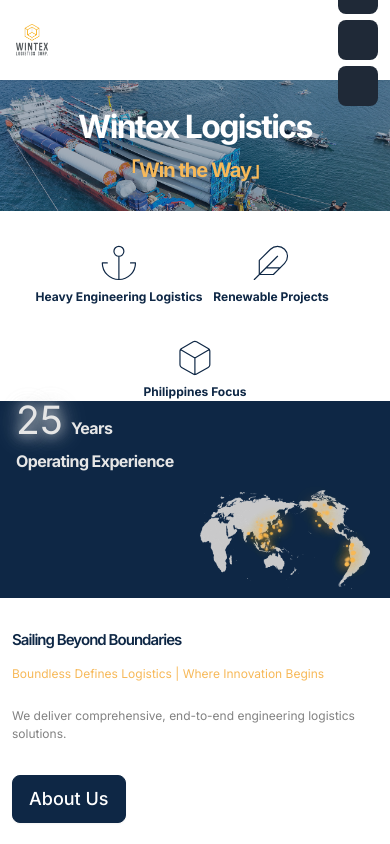
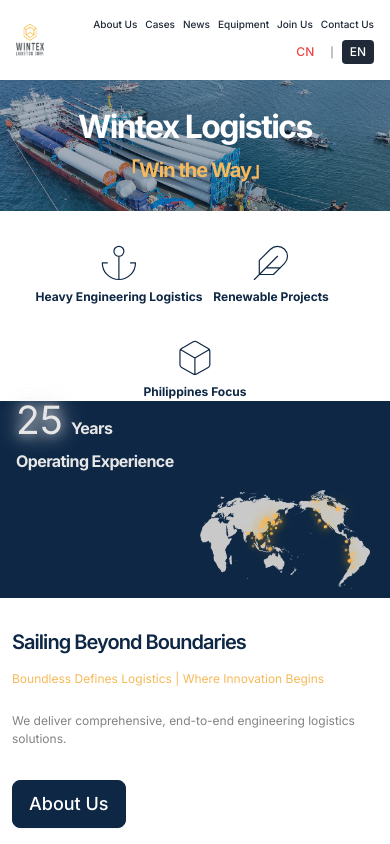
Before and after one commit to LeeCASC/company-site-template, a Next.js app: page /en in a window 390 px wide. Shown: the top 844 px of the page. Built offline with nearby package versions, Linux system fonts and the light colour scheme; no server answers.

Commit message:
wintex1203

```diff
--- a/app/[locale]/news/page.tsx
+++ b/app/[locale]/news/page.tsx
@@ -75,10 +75,10 @@
             </h1>
           </div>
 
-          {/* 新闻卡片网格 - 一行三列布局 */}
+          {/* 新闻卡片网格 - 移动端单列，桌面端三列布局 */}
           <div
             ref={newsGridRef as any}
-            className="grid grid-cols-3 gap-6 sm:gap-8"
+            className="grid grid-cols-1 md:grid-cols-3 gap-6 sm:gap-8"
             style={{
               opacity: newsGridInView ? 1 : 0,
               transform: newsGridInView ? 'translateY(0)' : 'translateY(30px)',
@@ -107,11 +107,11 @@
                     />
                   </div>
                 </Link>
-                <div className="text-body leading-[150%] text-center px-2" style={{ fontSize: '1.25em' }}>
-                  <p className="mb-3 font-bold text-center" style={{ color: '#156082', overflow: 'hidden', textOverflow: 'ellipsis', whiteSpace: 'nowrap' }}>
+                <div className="text-body leading-[150%] text-center px-2 md:px-2" style={{ fontSize: '1.25em' }}>
+                  <p className="mb-3 font-bold text-center md:whitespace-nowrap md:overflow-hidden md:text-ellipsis" style={{ color: '#156082' }}>
                     {preview.title}
                   </p>
-                  <p className="text-gray-400 line-clamp-2 mb-2 text-justify" style={{ minHeight: '3em' }}>
+                  <p className="text-gray-400 line-clamp-2 md:line-clamp-2 mb-2 text-justify md:text-justify" style={{ minHeight: '3em' }}>
                     {preview.preview}...
                   </p>
                   {preview.date && (
--- a/app/[locale]/page.tsx
+++ b/app/[locale]/page.tsx
@@ -464,9 +464,8 @@
             <div className="flex flex-col md:flex-row gap-6 sm:gap-8 md:gap-[60px] items-center">
               <div className="flex-1" ref={introSectionRef as any}>
                 <h2
-                  className="text-section-title text-brand-primary mb-4 "
+                  className="text-section-title text-brand-primary mb-4 text-base sm:text-lg md:text-2xl lg:text-3xl"
                   style={{
-                    fontSize: 'clamp(15px, 3.75vw, 36px)',
                     opacity: introSectionInView ? 1 : 0,
                     transform: introSectionInView ? 'translateY(0)' : 'translateY(30px)',
                     transition: introSectionInView ? 'opacity 0.8s ease-out, transform 0.8s ease-out' : 'none'
@@ -535,9 +534,8 @@
         <div className="container max-w-[1440px] mx-auto px-4 sm:px-6 md:px-8 lg:px-[80px] pr-4 sm:pr-6 md:pr-8 lg:pr-[73px]" style={{ maxWidth: '100%' }}>
           <div className="flex flex-col sm:flex-row justify-between items-start sm:items-center mb-6 sm:mb-8 gap-4">
             <h2
-              className="text-section-title text-brand-primary"
+              className="text-section-title text-brand-primary text-base sm:text-lg md:text-2xl lg:text-3xl"
               style={{
-                fontSize: 'clamp(15px, 3.75vw, 36px)',
                 opacity: newsSectionInView ? 1 : 0,
                 transform: newsSectionInView ? 'translateY(0)' : 'translateY(30px)',
                 transition: newsSectionInView ? 'opacity 0.8s ease-out, transform 0.8s ease-out' : 'none'
--- a/components/MobileNavigation.tsx
+++ b/components/MobileNavigation.tsx
@@ -1,113 +1,24 @@
 'use client';
 
-import {useState} from 'react';
 import {useTranslations, useLocale} from 'next-intl';
 import Link from 'next/link';
 import LocaleSwitcher from '@/components/LocaleSwitcher';
 
 export default function MobileNavigation() {
-  const [isOpen, setIsOpen] = useState(false);
   const n = useTranslations('nav');
   const locale = useLocale();
 
-  const toggleMenu = () => {
-    setIsOpen(!isOpen);
-  };
-
-  const closeMenu = () => {
-    setIsOpen(false);
-  };
-
   return (
-    <>
-      {/* 汉堡菜单按钮 - 只在移动端显示 */}
-      <button
-        onClick={toggleMenu}
-        className="md:hidden flex flex-col justify-center items-center w-8 h-8 space-y-1.5 focus:outline-none"
-        aria-label="Toggle menu"
-      >
-        <span
-          className={`block w-6 h-0.5 bg-gray-800 transition-all duration-300 ${
-            isOpen ? 'rotate-45 translate-y-2' : ''
-          }`}
-        />
-        <span
-          className={`block w-6 h-0.5 bg-gray-800 transition-all duration-300 ${
-            isOpen ? 'opacity-0' : ''
-          }`}
-        />
-        <span
-          className={`block w-6 h-0.5 bg-gray-800 transition-all duration-300 ${
-            isOpen ? '-rotate-45 -translate-y-2' : ''
-          }`}
-        />
-      </button>
-
-      {/* 遮罩层 - 点击关闭菜单 */}
-      {isOpen && (
-        <div
-          className="md:hidden fixed inset-0 bg-black bg-opacity-20 z-30"
-          onClick={closeMenu}
-          style={{ top: '80px' }}
-        />
-      )}
-
-      {/* 移动端导航菜单 */}
-      <div
-        className={`md:hidden fixed top-20 left-0 right-0 bg-white shadow-lg transition-all duration-300 ease-in-out z-40 ${
-          isOpen ? 'opacity-100 visible' : 'opacity-0 invisible'
-        }`}
-      >
-        <nav className="flex flex-col py-4 px-4 space-y-4">
-          <Link
-            href={`/${locale}/about`}
-            onClick={closeMenu}
-            className="text-[13px] font-medium text-gray-800 hover:text-gray-600 py-2 border-b border-gray-100"
-          >
-            {n('About Us')}
-          </Link>
-          <Link
-            href={`/${locale}/mission`}
-            onClick={closeMenu}
-            className="text-[13px] font-medium text-gray-800 hover:text-gray-600 py-2 border-b border-gray-100"
-          >
-            {n('mission')}
-          </Link>
-          <Link
-            href={`/${locale}/news`}
-            onClick={closeMenu}
-            className="text-[13px] font-medium text-gray-800 hover:text-gray-600 py-2 border-b border-gray-100"
-          >
-            {n('news')}
-          </Link>
-          <Link
-            href={`/${locale}/equipment`}
-            onClick={closeMenu}
-            className="text-[13px] font-medium text-gray-800 hover:text-gray-600 py-2 border-b border-gray-100"
-          >
-            {n('equipment')}
-          </Link>
-          <a
-            href={`/careers.html?lang=${locale}`}
-            target="_blank"
-            rel="noopener noreferrer"
-            onClick={closeMenu}
-            className="text-[13px] font-medium text-gray-800 hover:text-gray-600 py-2 border-b border-gray-100"
-          >
-            {n('careers')}
-          </a>
-          <Link
-            href={`/${locale}#contact`}
-            onClick={closeMenu}
-            className="text-[13px] font-medium text-gray-800 hover:text-gray-600 py-2 border-b border-gray-100"
-          >
-            {n('contact')}
-          </Link>
-          <div className="pt-2 border-t border-gray-200">
-            <LocaleSwitcher />
-          </div>
-        </nav>
+    <nav className="md:hidden flex items-center gap-2 text-[10px] font-medium text-gray-800 flex-wrap justify-end">
+      <Link href={`/${locale}/about`} className="hover:text-gray-600 whitespace-nowrap">{n('About Us')}</Link>
+      <Link href={`/${locale}/mission`} className="hover:text-gray-600 whitespace-nowrap">{n('mission')}</Link>
+      <Link href={`/${locale}/news`} className="hover:text-gray-600 whitespace-nowrap">{n('news')}</Link>
+      <Link href={`/${locale}/equipment`} className="hover:text-gray-600 whitespace-nowrap">{n('equipment')}</Link>
+      <a href={`/careers.html?lang=${locale}`} target="_blank" rel="noopener noreferrer" className="hover:text-gray-600 whitespace-nowrap">{n('careers')}</a>
+      <Link href={`/${locale}#contact`} className="hover:text-gray-600 whitespace-nowrap">{n('contact')}</Link>
+      <div className="ml-1">
+        <LocaleSwitcher />
       </div>
-    </>
+    </nav>
   );
 }
--- a/components/StarMap.tsx
+++ b/components/StarMap.tsx
@@ -15,8 +15,8 @@
 
     // 检测是否为移动端（屏幕宽度小于768px）
     const isMobile = typeof window !== 'undefined' && window.innerWidth < 768;
-    // 移动端减少星星数量，使用30%的密度
-    const densityMultiplier = isMobile ? 0.3 : 1;
+    // 移动端减少星星数量，使用27%的密度（比之前的30%再减少10%）
+    const densityMultiplier = isMobile ? 0.27 : 1;
 
     // 创建星星元素 - 大面积点亮多个区域
     // 包括：东南亚、中国东南沿海、北美（美国、加拿大）、南美（厄瓜多尔、秘鲁）
```
